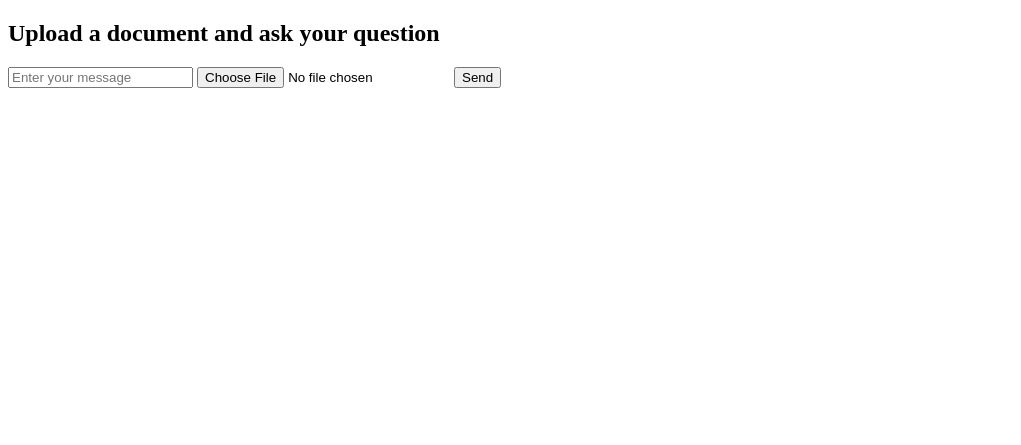
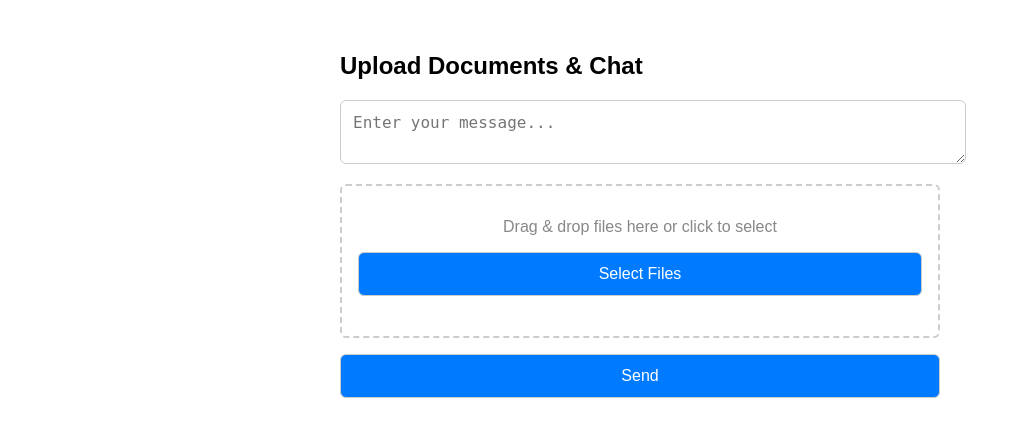
Before and after one commit to vaughnmims/chatbot-backend, a Flask app: page / in a window 1280 px wide. Shown: the top 445 px of the page, without its empty margins (0-1021 px from the left). Run offline with Flask 2, Linux system fonts and the light colour scheme.

Commit message:
Update index.html

```diff
--- a/templates/index.html
+++ b/templates/index.html
@@ -1,29 +1,148 @@
 <!DOCTYPE html>
-<html>
+<html lang="en">
 <head>
-  <title>Chat Assistant</title>
+    <meta charset="UTF-8">
+    <title>Multi-Upload Chat</title>
+    <meta name="viewport" content="width=device-width, initial-scale=1">
+    <style>
+        body {
+            font-family: sans-serif;
+            padding: 2rem;
+            max-width: 600px;
+            margin: auto;
+        }
+        textarea, button {
+            width: 100%;
+            padding: 0.75rem;
+            margin-bottom: 1rem;
+            border-radius: 6px;
+            border: 1px solid #ccc;
+            font-size: 1rem;
+        }
+        button {
+            background-color: #007BFF;
+            color: white;
+            cursor: pointer;
+        }
+        #drop-area {
+            border: 2px dashed #ccc;
+            border-radius: 6px;
+            padding: 1rem;
+            text-align: center;
+            color: #888;
+            margin-bottom: 1rem;
+            transition: background-color 0.2s ease-in-out;
+        }
+        #drop-area.highlight {
+            background-color: #f0f8ff;
+            border-color: #007BFF;
+            color: #007BFF;
+        }
+        #file-list {
+            margin-top: 0.5rem;
+            font-size: 0.9rem;
+        }
+        #response-box {
+            background-color: #f1f1f1;
+            padding: 1rem;
+            border-radius: 6px;
+            display: none;
+        }
+    </style>
 </head>
 <body>
-  <h2>Upload a document and ask your question</h2>
-  <form id="chatForm" enctype="multipart/form-data">
-    <input type="text" name="user_input" id="user_input" placeholder="Enter your message" required>
-    <input type="file" name="file" id="file">
+    <h2>Upload Documents & Chat</h2>
+
+    <form id="chat-form">
+        <textarea name="user_input" id="user_input" placeholder="Enter your message..." required></textarea>
+
+        <div id="drop-area">
+            <p>Drag & drop files here or click to select</p>
+            <input type="file" name="file" id="fileElem" multiple style="display:none">
+            <button type="button" id="fileSelect">Select Files</button>
+            <div id="file-list"></div>
+        </div>
+
+        <input type="hidden" name="thread_id" id="thread_id" value="">
         <button type="submit">Send</button>
     </form>
-  <div id="responseBox"></div>
+
+    <div id="response-box">
+        <h4>Assistant Response:</h4>
+        <div id="response-text"></div>
+    </div>
 
     <script>
-    document.getElementById("chatForm").addEventListener("submit", async function(e) {
+        const form = document.getElementById("chat-form");
+        const dropArea = document.getElementById("drop-area");
+        const fileInput = document.getElementById("fileElem");
+        const fileSelect = document.getElementById("fileSelect");
+        const fileList = document.getElementById("file-list");
+        let filesToUpload = [];
+
+        fileSelect.addEventListener("click", () => fileInput.click());
+
+        fileInput.addEventListener("change", () => {
+            filesToUpload = [...fileInput.files];
+            updateFileList();
+        });
+
+        ["dragenter", "dragover"].forEach(eventName => {
+            dropArea.addEventListener(eventName, e => {
                 e.preventDefault();
-      const formData = new FormData(this);
+                dropArea.classList.add("highlight");
+            }, false);
+        });
 
-      const res = await fetch("/", {
+        ["dragleave", "drop"].forEach(eventName => {
+            dropArea.addEventListener(eventName, e => {
+                e.preventDefault();
+                dropArea.classList.remove("highlight");
+            }, false);
+        });
+
+        dropArea.addEventListener("drop", e => {
+            filesToUpload = [...filesToUpload, ...e.dataTransfer.files];
+            updateFileList();
+        });
+
+        function updateFileList() {
+            fileList.innerHTML = filesToUpload.map(f => `<div>${f.name}</div>`).join("");
+        }
+
+        form.addEventListener("submit", async function (e) {
+            e.preventDefault();
+
+            const formData = new FormData();
+            formData.append("user_input", document.getElementById("user_input").value);
+            formData.append("thread_id", document.getElementById("thread_id").value);
+
+            filesToUpload.forEach(file => {
+                formData.append("file", file);  // Same key 'file' for each file to allow backend getlist("file")
+            });
+
+            try {
+                const response = await fetch("/", {
                     method: "POST",
                     body: formData
                 });
 
-      const data = await res.json();
-      document.getElementById("responseBox").innerText = data.response || data.error;
+                const data = await response.json();
+                const responseBox = document.getElementById("response-box");
+                const responseText = document.getElementById("response-text");
+
+                if (data.error) {
+                    responseText.innerText = "Error: " + data.error;
+                } else {
+                    responseText.innerText = data.response;
+                    document.getElementById("thread_id").value = data.thread_id;
+                }
+
+                responseBox.style.display = "block";
+            } catch (err) {
+                responseText.innerText = "An unexpected error occurred.";
+                document.getElementById("response-box").style.display = "block";
+            }
         });
     </script>
 </body>
```
Lines whose indentation alone changed are shown as unchanged.
